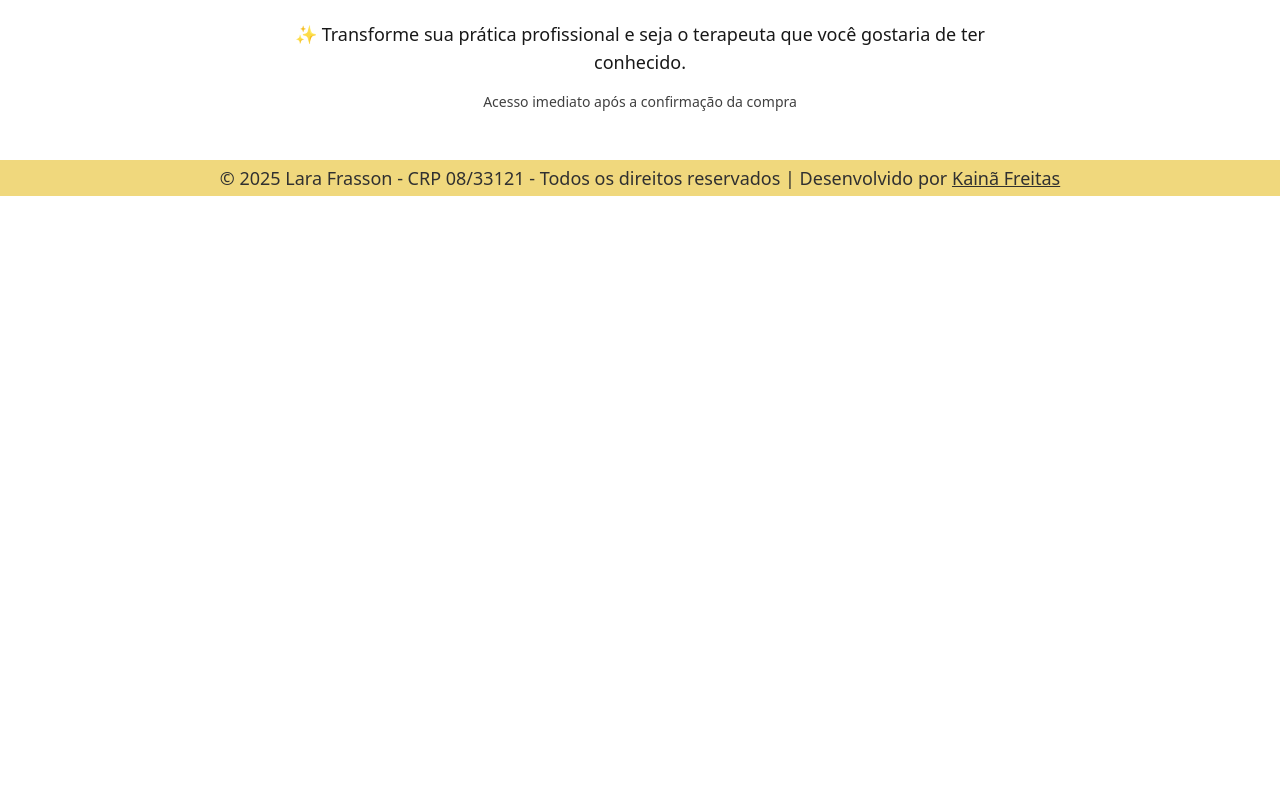
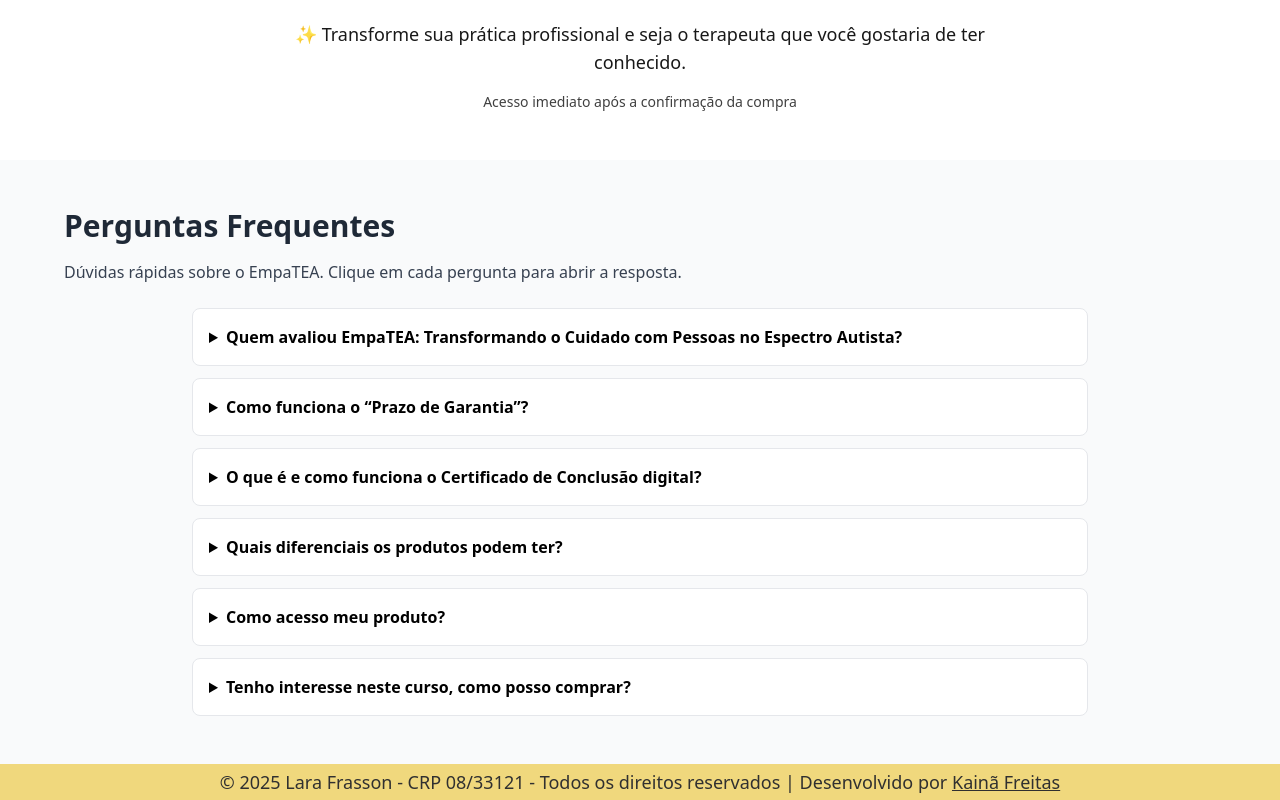
Before and after one commit to kainamf/psilarafrasson, a React (Create React App) app: page /empatea in a window 1280 px wide. Shown: the part 2229-3029 px from the top of the page. Before the commit the page ends 2425 px from the top, so only its background shows below. Built offline with nearby package versions, Linux system fonts and the light colour scheme.

Commit message:
feat: remove FAQ route from App and integrate FAQ section into Empatea component

```diff
--- a/src/views/App.tsx
+++ b/src/views/App.tsx
@@ -1,7 +1,6 @@
 import { BrowserRouter as Router, Routes, Route } from 'react-router-dom';
 import Home from './Home';
 import Empatea from './Empatea';
-import FAQ from './FAQ';
 
 function App() {
     return (
@@ -9,7 +8,6 @@
             <Routes>
                 <Route path="/" element={<Home />} />
                 <Route path="/empatea" element={<Empatea />} />
-                <Route path="/faq" element={<FAQ />} />
             </Routes>
         </Router>
     );
--- a/src/views/Empatea.tsx
+++ b/src/views/Empatea.tsx
@@ -92,6 +92,75 @@
                     <p className="text-sm opacity-75 mt-4">Acesso imediato após a confirmação da compra</p>
                 </div>
             </section>
+
+            {/* FAQ - seção embutida com detalhes/summary */}
+            <section className="py-12 px-4 bg-gray-50">
+                <div className="max-w-6xl mx-auto">
+                    <h2 className="text-2xl md:text-3xl font-bold text-gray-800 mb-4">Perguntas Frequentes</h2>
+                    <p className="text-gray-700 mb-6">Dúvidas rápidas sobre o EmpaTEA. Clique em cada pergunta para abrir a resposta.</p>
+
+                    <div className="space-y-3 max-w-4xl mx-auto">
+                        <details className="bg-white border rounded-lg p-4">
+                            <summary className="font-semibold cursor-pointer">Quem avaliou EmpaTEA: Transformando o Cuidado com Pessoas no Espectro Autista?</summary>
+                            <div className="mt-3 text-gray-700">
+                                Todas as avaliações mostradas aqui foram feitas por pessoas reais que compraram e deram sua opinião sobre o curso. Quando alguém compra um curso através da Hotmart, a pessoa recebe um convite para avaliar o conteúdo dele. A nota nesta página é o resultado da média das avaliações feitas por estes compradores, que vai de 1 a 5 estrelas.
+                            </div>
+                        </details>
+
+                        <details className="bg-white border rounded-lg p-4">
+                            <summary className="font-semibold cursor-pointer">Como funciona o “Prazo de Garantia”?</summary>
+                            <div className="mt-3 text-gray-700">
+                                O Prazo de Garantia é o período que você tem para pedir o reembolso integral do valor pago pela sua compra, caso o produto não seja satisfatório.
+
+                                Assim que solicitado, seu reembolso é processado automaticamente pela Hotmart em até 5 dias. Para pagamentos com boleto bancário, você precisa preencher uma conta bancária para receber o dinheiro. Passados os 5 dias, o valor poderá ser identificado em sua conta em até 7 dias úteis. Já o estorno da fatura do cartão de crédito varia de acordo com o meio de pagamento e pode ocorrer na fatura atual ou na seguinte.
+                            </div>
+                        </details>
+
+                        <details className="bg-white border rounded-lg p-4">
+                            <summary className="font-semibold cursor-pointer">O que é e como funciona o Certificado de Conclusão digital?</summary>
+                            <div className="mt-3 text-gray-700">
+                                Alguns cursos online oferecem um certificado digital de conclusão. Alunos podem emitir esse certificado ao final do curso ou entrando em contato com o Autor ou Autora. Esses certificados podem ser compartilhados em redes sociais como o LinkedIn e inseridos em informações curriculares.
+                            </div>
+                        </details>
+
+                        <details className="bg-white border rounded-lg p-4">
+                            <summary className="font-semibold cursor-pointer">Quais diferenciais os produtos podem ter?</summary>
+                            <div className="mt-3 text-gray-700">
+                                Os produtos na Hotmart têm diferenciais que mudam de acordo com o tipo de produto e a disponibilidade.
+
+                                Por exemplo, produtos do tipo "Cursos online" podem ou não oferecer certificado digital de conclusão. Caso o certificado esteja disponível, alunos podem emiti-lo dentro do curso ou entrando em contato com o(a) Autor(a). Os certificados podem ser compartilhados em redes sociais como o LinkedIn e inseridos em informações curriculares.
+
+                                A garantia também é um diferencial dos nossos produtos e pode variar de 7, 15 ou 30 dias, de acordo com o oferecido pelo Autor(a).
+
+                                Para ver os diferenciais disponíveis neste produto, basta checar a seção Diferenciais.
+                            </div>
+                        </details>
+
+                        <details className="bg-white border rounded-lg p-4">
+                            <summary className="font-semibold cursor-pointer">Como acesso meu produto?</summary>
+                            <div className="mt-3 text-gray-700">
+                                Você receberá o acesso a EmpaTEA: Transformando o Cuidado com Pessoas no Espectro Autista por email. Pode ser um curso online, um ebook, uma série de videoaulas, um serviço, evento, etc. O conteúdo será acessado ou baixado através de um computador, celular, tablet ou outro dispositivo digital.
+
+                                Você também pode acessar o produto comprado nesta página:
+                                <ol className="list-decimal list-inside mt-2">
+                                    <li>Faça login clicando em <strong>Entrar</strong></li>
+                                    <li>Acesse o menu lateral e clique em <strong>Minha conta</strong></li>
+                                    <li>Clique em <strong>Minhas compras</strong></li>
+                                </ol>
+
+                                Em "Minhas compras" estarão todos os produtos que você já comprou!
+                            </div>
+                        </details>
+
+                        <details className="bg-white border rounded-lg p-4">
+                            <summary className="font-semibold cursor-pointer">Tenho interesse neste curso, como posso comprar?</summary>
+                            <div className="mt-3 text-gray-700">
+                                Para comprar este curso, clique no botão “Comprar”. Lembre-se de que nem todos os cursos estarão sempre disponíveis para compra. É possível que o Autor ou Autora esteja preparando uma nova turma ainda sem inscrições abertas.
+                            </div>
+                        </details>
+                    </div>
+                </div>
+            </section>
             <Footer />
             <WhatsAppButton />
         </div>
--- a/src/views/FAQ.tsx
+++ b/src/views/FAQ.tsx
@@ -4,24 +4,39 @@
 
 const faqs = [
   {
-    q: 'O que é o EmpaTEA? ',
-    a: 'O EmpaTEA é uma formação que une ciência, sensibilidade e vivência autista para transformar a atuação de profissionais no atendimento a pessoas neurodivergentes. Desenvolvido por uma psicóloga autista, o curso foca em ABA humanizada, escuta e vínculo.'
+    q: 'Quem avaliou EmpaTEA: Transformando o Cuidado com Pessoas no Espectro Autista?',
+    a: `Todas as avaliações mostradas aqui foram feitas por pessoas reais que compraram e deram sua opinião sobre o curso. Quando alguém compra um curso através da Hotmart, a pessoa recebe um convite para avaliar o conteúdo dele. A nota nesta página é o resultado da média das avaliações feitas por estes compradores, que vai de 1 a 5 estrelas.`
   },
   {
-    q: 'Como é a metodologia?',
-    a: 'A metodologia A.L.M.A. — Autenticidade, Linguagem, Mudança e Acolhimento — forma profissionais com foco em ética, presença e empatia.'
+    q: 'Como funciona o “Prazo de Garantia”?',
+    a: `O Prazo de Garantia é o período que você tem para pedir o reembolso integral do valor pago pela sua compra, caso o produto não seja satisfatório.
+
+Assim que solicitado, seu reembolso é processado automaticamente pela Hotmart em até 5 dias. Para pagamentos com boleto bancário, você precisa preencher uma conta bancária para receber o dinheiro. Passados os 5 dias, o valor poderá ser identificado em sua conta em até 7 dias úteis. Já o estorno da fatura do cartão de crédito varia de acordo com o meio de pagamento e pode ocorrer na fatura atual ou na seguinte.`
   },
   {
-    q: 'Quais são os conteúdos do curso?',
-    a: 'São 45 aulas práticas, supervisões ao vivo mensais, aulas bônus, e-book, materiais de apoio e certificado de conclusão. O curso aborda desde princípios da ABA até estratégias práticas, comunicação e inclusão.'
+    q: 'O que é e como funciona o Certificado de Conclusão digital?',
+    a: `Alguns cursos online oferecem um certificado digital de conclusão. Alunos podem emitir esse certificado ao final do curso ou entrando em contato com o Autor ou Autora. Esses certificados podem ser compartilhados em redes sociais como o LinkedIn e inseridos em informações curriculares.`
   },
   {
-    q: 'Como recebo o acesso ao curso?',
-    a: 'Você recebe um e-mail com instruções de acesso após a confirmação do pagamento. Também pode acessar via área do aluno na Hotmart.'
+    q: 'Quais diferenciais os produtos podem ter?',
+    a: `Os produtos na Hotmart têm diferenciais que mudam de acordo com o tipo de produto e a disponibilidade.
+
+Por exemplo, produtos do tipo "Cursos online" podem ou não oferecer certificado digital de conclusão. Caso o certificado esteja disponível, alunos podem emiti-lo dentro do curso ou entrando em contato com o(a) Autor(a). Os certificados podem ser compartilhados em redes sociais como o LinkedIn e inseridos em informações curriculares.
+
+A garantia também é um diferencial dos nossos produtos e pode variar de 7, 15 ou 30 dias, de acordo com o oferecido pelo Autor(a).
+
+Para ver os diferenciais disponíveis neste produto, basta checar a seção Diferenciais.`
   },
   {
-    q: 'Qual a garantia?',
-    a: 'A garantia padrão é de 7 dias, oferecendo reembolso integral caso o produto não seja satisfatório.'
+    q: 'Como acesso meu produto?',
+    a: `Você receberá o acesso a EmpaTEA: Transformando o Cuidado com Pessoas no Espectro Autista por email. Pode ser um curso online, um ebook, uma série de videoaulas, um serviço, evento, etc. O conteúdo será acessado ou baixado através de um computador, celular, tablet ou outro dispositivo digital.
+
+Você também pode acessar o produto comprado nesta página:
+01 - Faça login clicando em\n Entrar \n02 - Acesse o menu lateral, clique em\n Minha conta \n03 - Clique em\n Minhas compras \n\nEm "Minhas compras" estarão todos os produtos que você já comprou!`
+  },
+  {
+    q: 'Tenho interesse neste curso, como posso comprar?',
+    a: `Para comprar este curso, clique no botão “Comprar”. Lembre-se de que nem todos os cursos estarão sempre disponíveis para compra. É possível que o Autor ou Autora esteja preparando uma nova turma ainda sem inscrições abertas.`
   }
 ];
 
```
